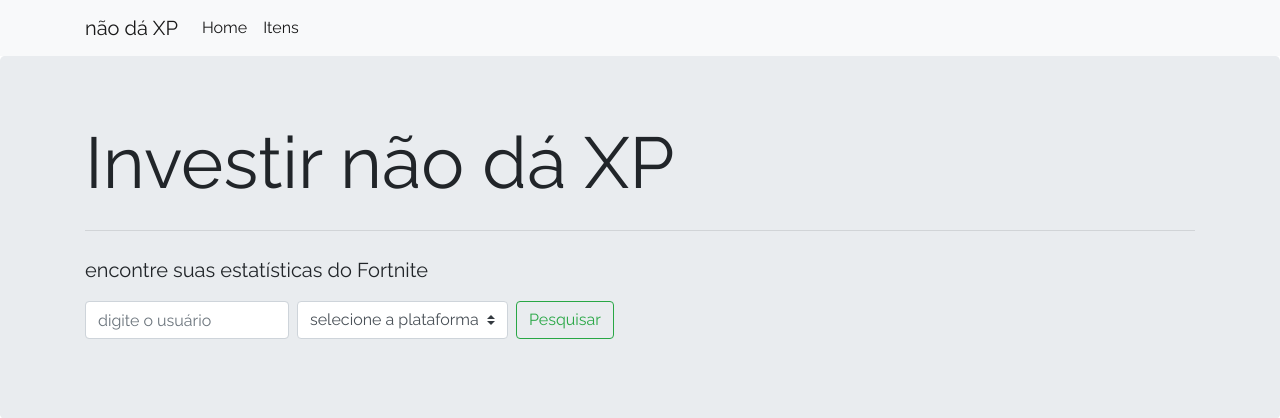
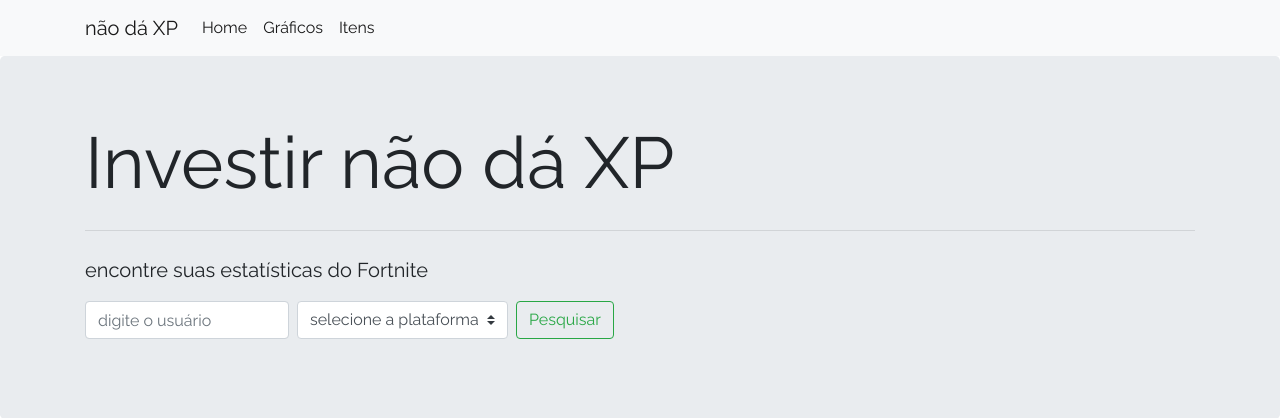
Before and after one commit to guilehm/investir-nao-da-xp, a Django app: template core/templates/core/items_all_list.html in a window 1280 px wide. Shown: the top 418 px of the page. Run offline with Django 3.2, Linux system fonts and the light colour scheme; the template is opened without the code that fills it, so the values that code supplies are empty; parts of the project's set-up code (start-up, migrations or seed data) failed here and were passed over; some libraries are stand-ins or nearby versions.

Commit message:
Create chart list menu

```diff
--- a/core/templates/core/base.html
+++ b/core/templates/core/base.html
@@ -29,6 +29,9 @@
             <ul class="navbar-nav mr-auto">
                 <li class="nav-item active">
                     <a class="nav-link" href="{% url 'core:index' %}">Home <span class="sr-only">(current)</span></a>
+                </li>
+                <li class="nav-item active">
+                    <a class="nav-link" href="{% url 'core:chart-list' %}">Gráficos <span class="sr-only">(current)</span></a>
                 </li>
                 <li class="nav-item active">
                     <a class="nav-link" href="{% url 'core:item-list' %}">Itens <span class="sr-only">(current)</span></a>
```
